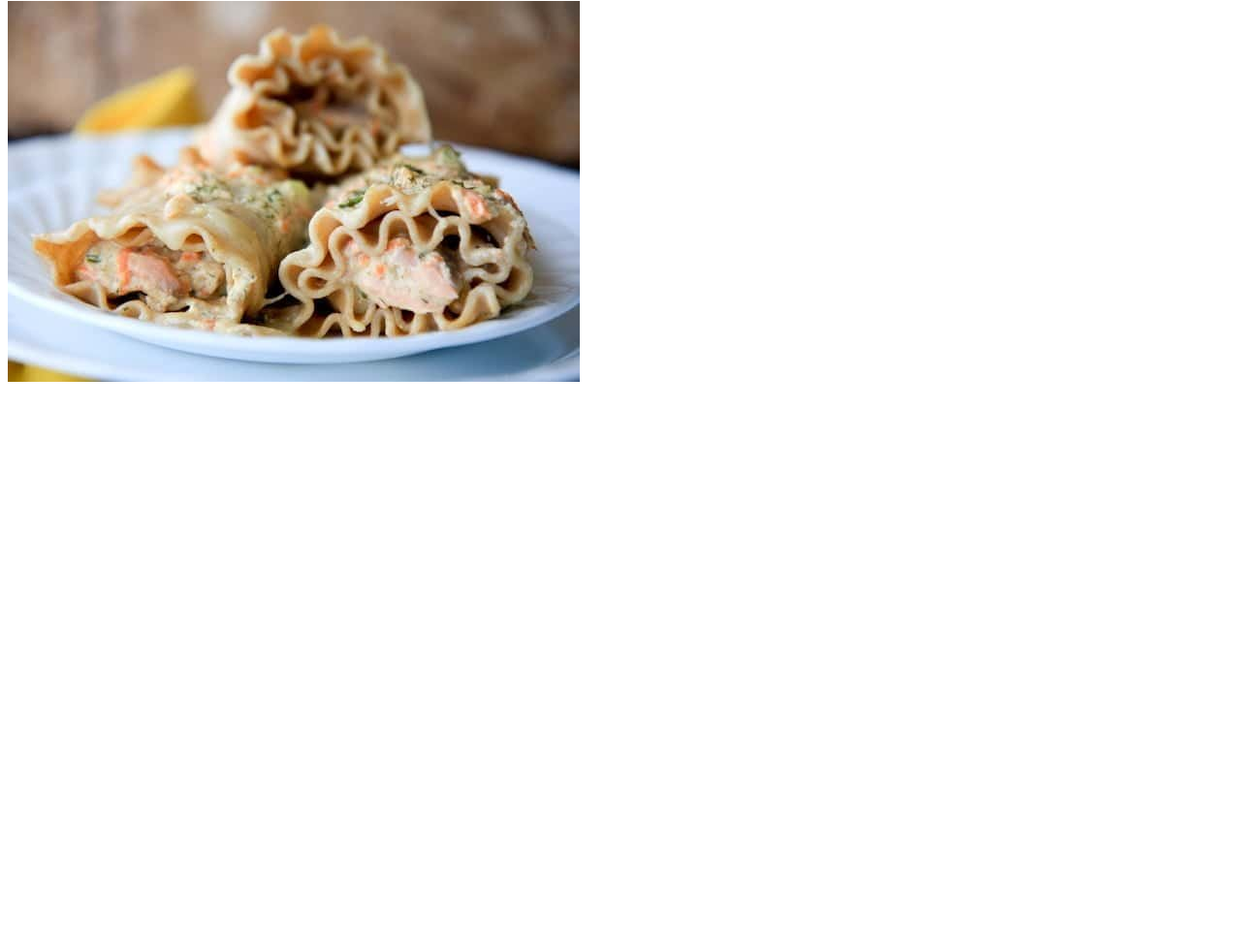
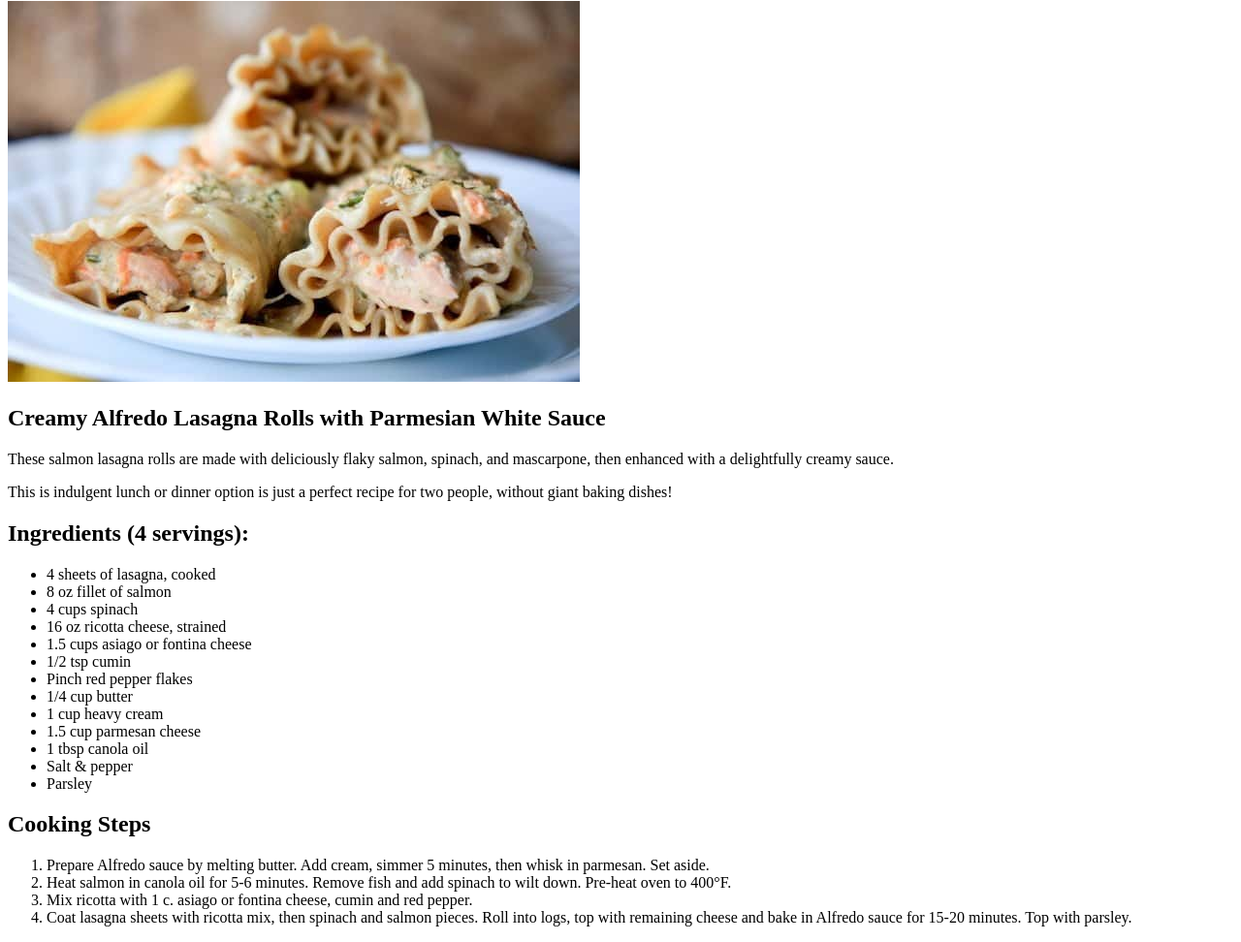
Before and after one commit to Kamari93/odin-recipes, a plain HTML site: page recipes/salmon_lasagna.html in a window 1280 px wide. Shown: the part 79-1051 px from the top of the page at 97% size. Before the commit the page ends 800 px from the top, so only its background shows below. Drawn offline with Linux system fonts and the light colour scheme.

Commit message:
Add salmon lasagna recipe additional content

```diff
--- a/recipes/salmon_lasagna.html
+++ b/recipes/salmon_lasagna.html
@@ -9,5 +9,31 @@
 <body>
     <h1>Salmon Alfredo Lasagna Rolls</h1>
     <img src="../images/salmon_lasagna.jpg" alt="Salmon Lasagna Rolls">
+    <h2>Creamy Alfredo Lasagna Rolls with Parmesian White Sauce</h2>
+    <p>These salmon lasagna rolls are made with deliciously flaky salmon, spinach, and mascarpone, then enhanced with a delightfully creamy sauce.</p>
+    <p>This is indulgent lunch or dinner option is just a perfect recipe for two people, without giant baking dishes!</p>
+    <h2>Ingredients (4 servings):</h2>
+    <ul>
+        <li>4 sheets of lasagna, cooked</li>
+        <li>8 oz fillet of salmon</li>
+        <li>4 cups spinach</li>
+        <li>16 oz ricotta cheese, strained</li>
+        <li>1.5 cups asiago or fontina cheese</li>
+        <li>1/2 tsp cumin</li>
+        <li>Pinch red pepper flakes</li>
+        <li>1/4 cup butter</li>
+        <li>1 cup heavy cream</li>
+        <li>1.5 cup parmesan cheese</li>
+        <li>1 tbsp canola oil</li>
+        <li>Salt & pepper</li>
+        <li>Parsley</li>
+    </ul>
+    <h2>Cooking Steps</h2>
+    <ol>
+        <li>Prepare Alfredo sauce by melting butter. Add cream, simmer 5 minutes, then whisk in parmesan. Set aside.</li>
+        <li>Heat salmon in canola oil for 5-6 minutes. Remove fish and add spinach to wilt down. Pre-heat oven to 400°F.</li>
+        <li>Mix ricotta with 1 c. asiago or fontina cheese, cumin and red pepper.</li>
+        <li>Coat lasagna sheets with ricotta mix, then spinach and salmon pieces. Roll into logs, top with remaining cheese and bake in Alfredo sauce for 15-20 minutes. Top with parsley.</li>
+    </ol>
 </body>
 </html>
```
